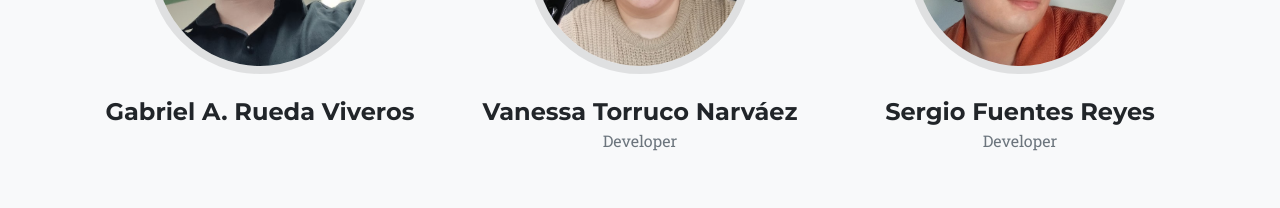
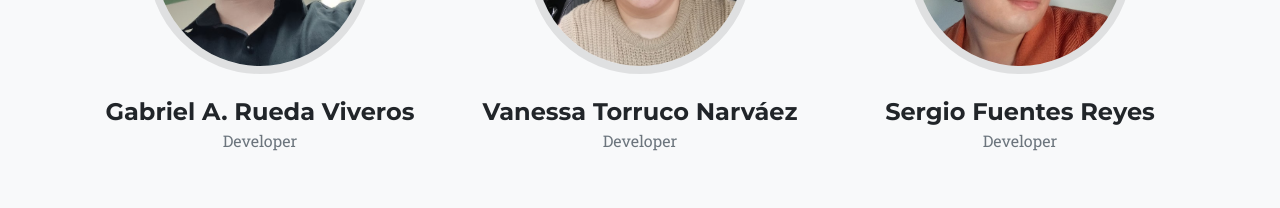
Before and after one commit to Vanessa9202/Agencia, a website: page dist/index.html in a window 1280 px wide. Shown: the part 4900-5108 px from the top of the page. Drawn offline with nearby package versions, Linux system fonts and the light colour scheme.

Commit message:
cambio en Equipo

```diff
--- a/dist/index.html
+++ b/dist/index.html
@@ -263,8 +263,8 @@
                         <div class="team-member">
                             <img class="mx-auto rounded-circle" src="assets/img/team/1.jpeg" alt="..." />
                             <h4>Gabriel A. Rueda Viveros</h4>
-                            <!-- <p class="text-muted">Developer</p>
-                            <a class="btn btn-dark btn-social mx-2" href="#!" aria-label="Parveen Anand Twitter Profile"><i class="fab fa-twitter"></i></a>
+                            <p class="text-muted">Developer</p>
+                            <!-- <a class="btn btn-dark btn-social mx-2" href="#!" aria-label="Parveen Anand Twitter Profile"><i class="fab fa-twitter"></i></a>
                             <a class="btn btn-dark btn-social mx-2" href="#!" aria-label="Parveen Anand Facebook Profile"><i class="fab fa-facebook-f"></i></a>
                             <a class="btn btn-dark btn-social mx-2" href="#!" aria-label="Parveen Anand LinkedIn Profile"><i class="fab fa-linkedin-in"></i></a> -->
                         </div>
```
